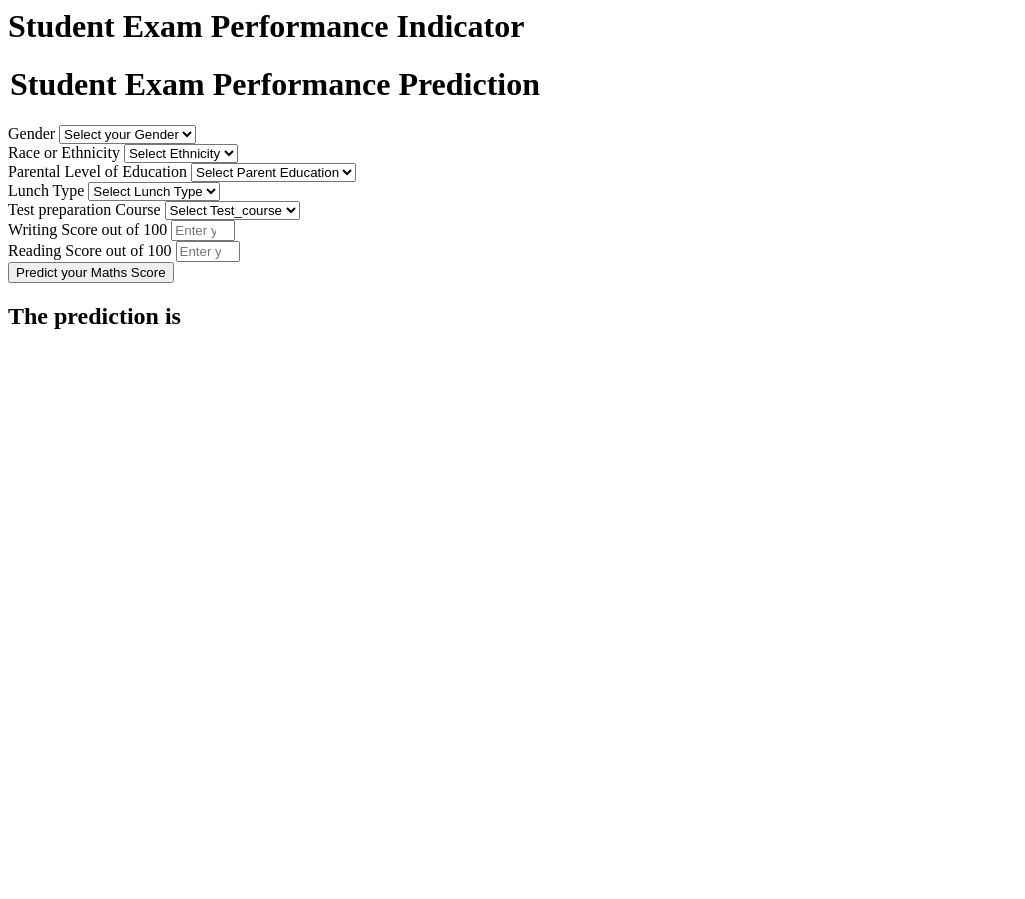
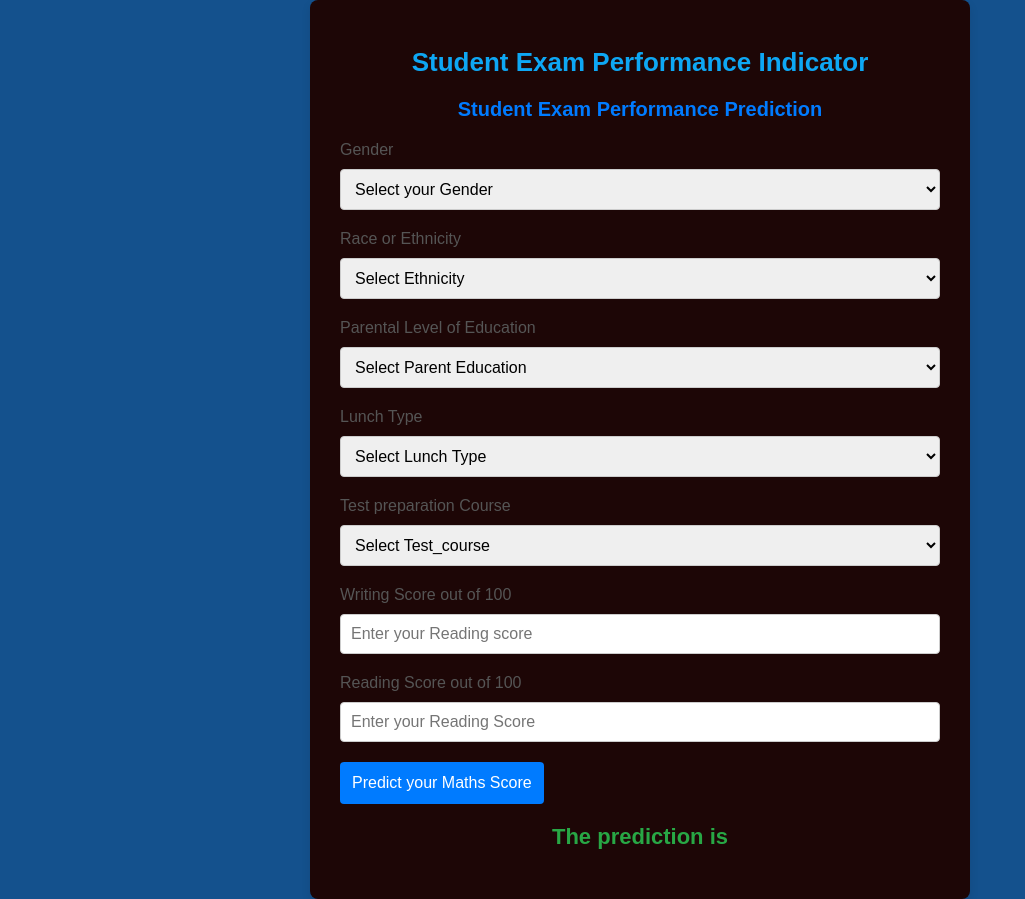
Before and after one commit to Nikkhil003/mlproject, a Flask app: page /predictdata in a window 1280 px wide. Shown: the whole page, without its empty margins (0-1025 px from the left). Before the commit the page ends 329 px from the top, so only its background shows below. Run offline with Flask 3, Linux system fonts and the light colour scheme.

Commit message:
Adding CSS

```diff
--- /dev/null
+++ b/static/style.css
@@ -0,0 +1,93 @@
+/* General styling for the body */
+body {
+    font-family: 'Arial', sans-serif;
+    background-color: #14518d;
+    margin: 0;
+    padding: 0;
+    display: flex;
+    justify-content: center;
+    align-items: center;
+    min-height: 100vh;
+}
+
+/* Styling for the main container */
+.login {
+    background-color: #1d0606;
+    padding: 30px;
+    border-radius: 8px;
+    box-shadow: 0 4px 10px rgba(0, 0, 0, 0.1);
+    width: 90%;
+    max-width: 600px;
+    margin: auto;
+}
+
+h1 {
+    text-align: center;
+    color: #0ea7f4;
+    font-size: 26px;
+    margin-bottom: 20px;
+}
+
+form h1 legend {
+    font-size: 20px;
+    color: #007bff;
+    margin-bottom: 20px;
+}
+
+/* Form input and labels */
+label {
+    font-size: 16px;
+    color: #555;
+}
+
+select, input[type="number"] {
+    width: 100%;
+    padding: 10px;
+    margin: 10px 0 20px 0;
+    border: 1px solid #ccc;
+    border-radius: 4px;
+    font-size: 16px;
+}
+
+/* Styling the submit button */
+input[type="submit"] {
+    background-color: #007bff;
+    color: white;
+    padding: 12px;
+    border: none;
+    border-radius: 4px;
+    cursor: pointer;
+    font-size: 16px;
+    transition: background-color 0.3s ease;
+}
+
+input[type="submit"]:hover {
+    background-color: #0056b3;
+}
+
+/* Result section styling */
+h2 {
+    text-align: center;
+    font-size: 22px;
+    color: #28a745;
+    margin-top: 20px;
+}
+
+/* Additional responsive design */
+@media (max-width: 768px) {
+    .login {
+        width: 95%;
+    }
+
+    h1 {
+        font-size: 24px;
+    }
+
+    input[type="submit"] {
+        font-size: 14px;
+    }
+
+    h2 {
+        font-size: 18px;
+    }
+}
--- a/templates/home.html
+++ b/templates/home.html
@@ -1,4 +1,10 @@
 <html>
+<head>
+    <meta charset="UTF-8">
+    <meta name="viewport" content="width=device-width, initial-scale=1.0">
+    <title>Student Performance Predictor</title>
+    <link rel="stylesheet" href="{{ url_for('static', filename='style.css') }}">
+</head>
 <body>
     <div class="login">
        <h1>Student Exam Performance Indicator</h1>
```
Also changed, not shown: 1 other file.
